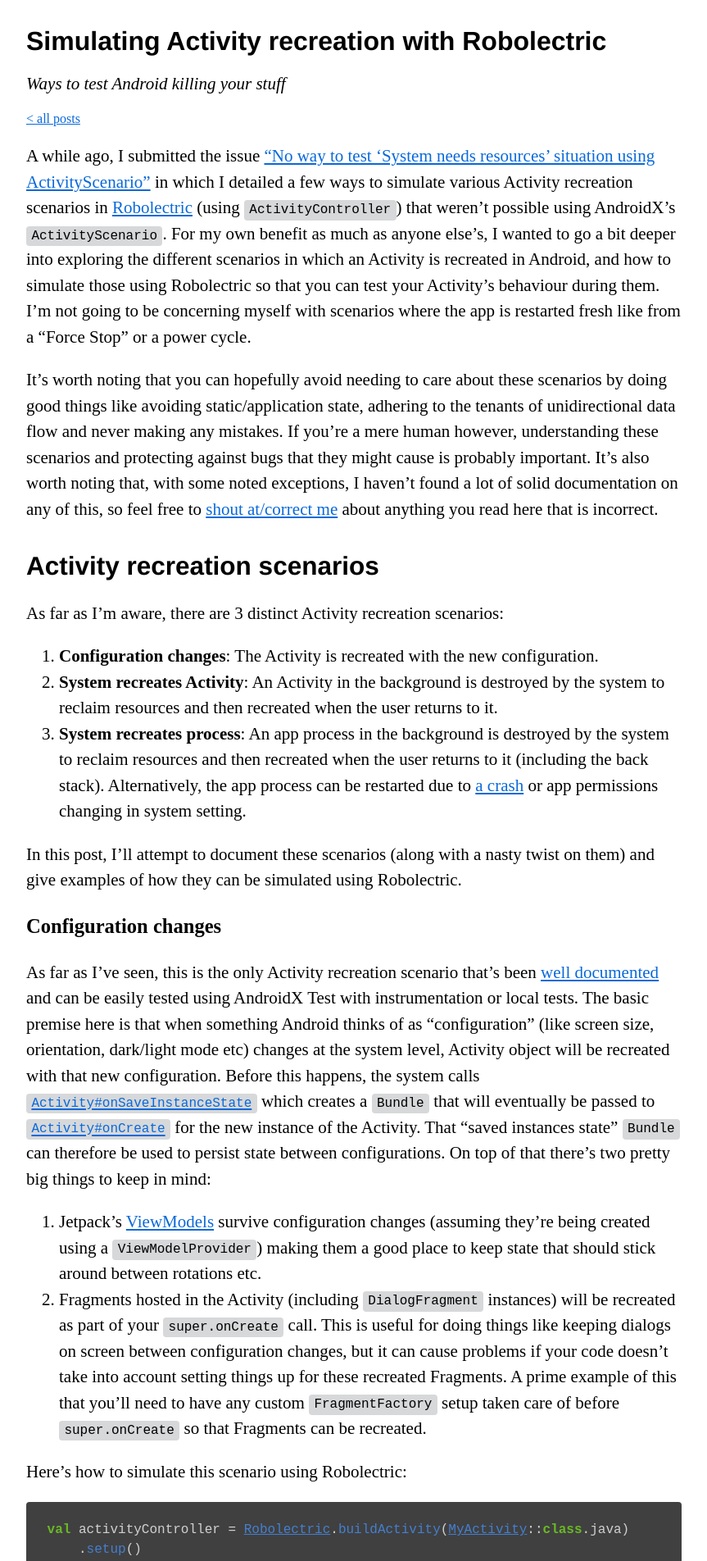
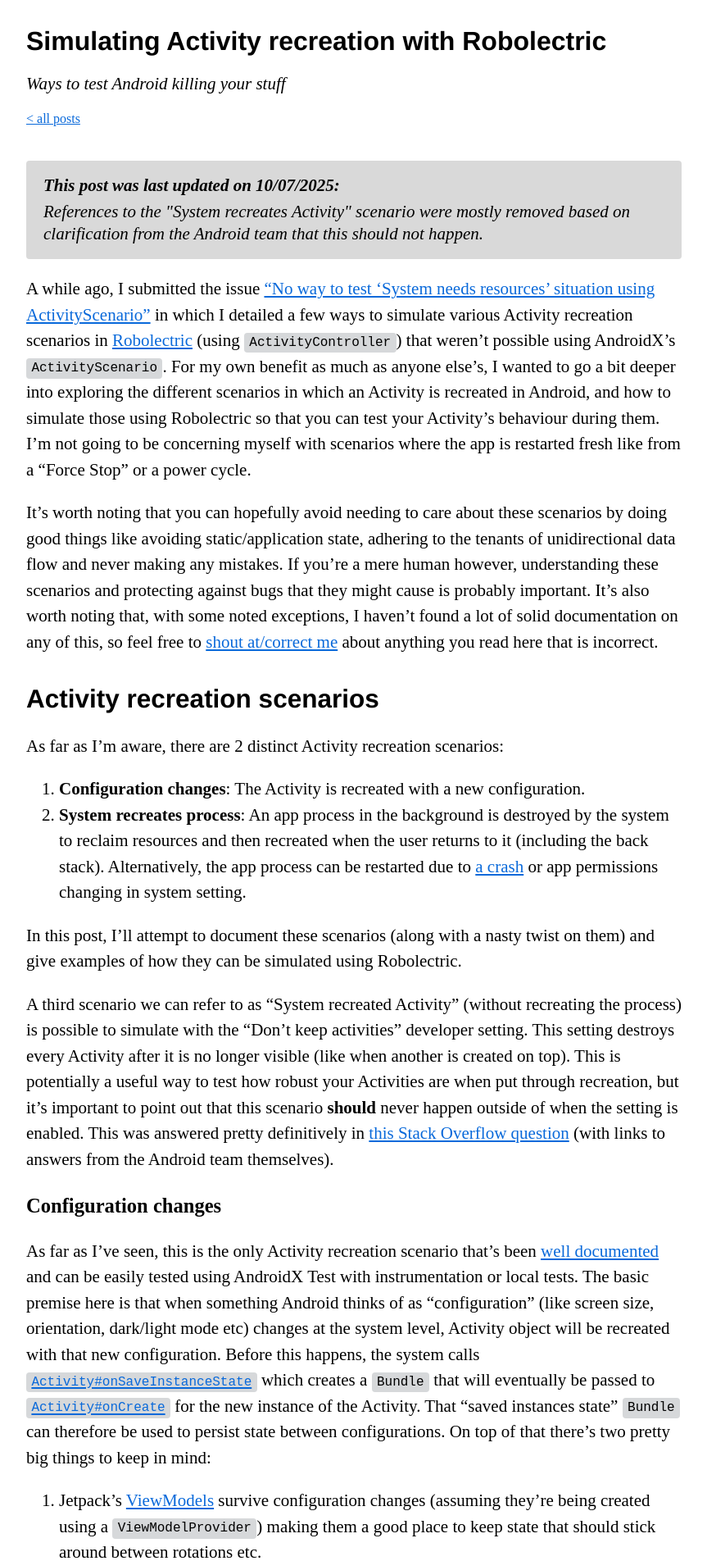
Before and after one commit to seadowg/seadowg.github.com, a Jekyll site: the page built from _posts/2023-08-14-simulating-activity-recreation-with-robolectric.md, in a window 1280 px wide. Shown: the top 1904 px of the page at 82% size, without its empty margins (208-1071 px from the left). Built offline with Jekyll 4.4.1, drawn with Linux system fonts in a browser that asks for light colours; some of the changed text lies outside the part shown.

Commit message:
Update activity recreation post

````diff
--- a/_layouts/post.html
+++ b/_layouts/post.html
@@ -78,6 +78,21 @@
         font-size: 21px;
       }
 
+      .edit-section {
+        font-style: italic;
+        margin-top: 2em;
+        font-size: 21px;
+        line-height: 1.3em;
+        background: rgb(217, 217, 217);
+        padding: 0.8em 1em;
+        border-radius: 4px;
+      }
+
+      .edit-title {
+        font-weight: bold;
+        margin-bottom: 0.2em;
+      }
+
       img {
         border-radius: 0.5%;
       }
@@ -125,6 +140,12 @@
         {{ page.description | markdownify }}
       </div>
       <a href="/posts.html">< all posts</a href>
+      {% if page.edit_date %}
+        <div class="edit-section">
+          <div class="edit-title">This post was last updated on {{ page.edit_date }}:</div>
+          <div>{{ page.edit_reason }}</div>
+        </div>
+      {% endif %}
       <div class="contents">
         {{ content }}
       </div>
--- a/_posts/2023-08-14-simulating-activity-recreation-with-robolectric.md
+++ b/_posts/2023-08-14-simulating-activity-recreation-with-robolectric.md
@@ -2,6 +2,8 @@
 layout: post
 title:  "Simulating Activity recreation with Robolectric"
 description: "Ways to test Android killing your stuff"
+edit_date: "10/07/2025"
+edit_reason: "References to the \"System recreates Activity\" scenario were mostly removed based on clarification from the Android team that this should not happen."
 ---
 
 A while ago, I submitted the issue ["No way to test 'System needs resources' situation using ActivityScenario"](https://github.com/android/android-test/issues/1825){:target="_blank"} in which I detailed a few ways to simulate various Activity recreation scenarios in [Robolectric](https://robolectric.org){:target="_blank"} (using `ActivityController`) that weren't possible using AndroidX's `ActivityScenario`. For my own benefit as much as anyone else's, I wanted to go a bit deeper into exploring the different scenarios in which an Activity is recreated in Android, and how to simulate those using Robolectric so that you can test your Activity's behaviour during them. I'm not going to be concerning myself with scenarios where the app is restarted fresh like from a "Force Stop" or a power cycle.
@@ -10,13 +12,14 @@ It's worth noting that you can hopefully avoid needing to care about these scena
 
 ## Activity recreation scenarios
 
-As far as I'm aware, there are 3 distinct Activity recreation scenarios:
+As far as I'm aware, there are 2 distinct Activity recreation scenarios:
 
-1. **Configuration changes**: The Activity is recreated with the new configuration.
-2. **System recreates Activity**: An Activity in the background is destroyed by the system to reclaim resources and then recreated when the user returns to it.
-3. **System recreates process**: An app process in the background is destroyed by the system to reclaim resources and then recreated when the user returns to it (including the back stack). Alternatively, the app process can be restarted due to [a crash](/2022/10/24/crash-test.html){:target="_blank"} or app permissions changing in system setting.
+1. **Configuration changes**: The Activity is recreated with a new configuration.
+2. **System recreates process**: An app process in the background is destroyed by the system to reclaim resources and then recreated when the user returns to it (including the back stack). Alternatively, the app process can be restarted due to [a crash](/2022/10/24/crash-test.html){:target="_blank"} or app permissions changing in system setting.
 
 In this post, I'll attempt to document these scenarios (along with a nasty twist on them) and give examples of how they can be simulated using Robolectric.
+
+A third scenario we can refer to as "System recreated Activity" (without recreating the process) is possible to simulate with the "Don't keep activities" developer setting. This setting destroys every Activity after it is no longer visible (like when another is created on top). This is potentially a useful way to test how robust your Activities are when put through recreation, but it's important to point out that this scenario **should** never happen outside of when the setting is enabled. This was answered pretty definitively in [this Stack Overflow question](https://stackoverflow.com/questions/68778910/when-does-android-destroy-activity-without-destroying-the-entire-process) (with links to answers from the Android team themselves).
 
 ### Configuration changes
 
@@ -40,33 +43,6 @@ val activityScenario = ActivityScenario.launch(MyActivity::class.java)
 activityScenario.recreate()
 ```
 
-### System recreates Activity
-
-This can happen if the system wants to reclaim resources (most likely memory) used by an Activity in the background that's been paused/stopped. My understanding (or guess) is that this would only happen if Android wants to reclaim resources from a current "foreground" (on screen) app as it can just destroy the whole process (and then restart them as we'll explore later) for apps in the background. It's easy enough to force this behaviour whenever an Activity is paused by enabling the ["Don't keep Activities" setting in Developer settings](https://developer.android.com/studio/debug/dev-options#apps){:target="_blank"}.
-
-Like with [configuration changes](#configuration-changes), `onSaveInstanceState` can be used to retain state throughout this recreation and Fragments are recreated. A big difference however is that ViewModel instances do not survive. I'd imagine this is to allow whatever memory they consume to be reclaimed. To avoid clumsily passing state between your Activity and ViewModels so that it can be retained as part of the `onSaveInstanceState` `Bundle`, Jetpack provides a [Saved State module](https://developer.android.com/topic/libraries/architecture/viewmodel/viewmodel-savedstate){:target="_blank"} that hides all that from you.
-
-Because the `ActivityContoller` and `ActivityScenario` `recreate` methods are implemented in such a way that ViewModels are retained (like during [configuration changes](#configuration-changes)), we can't use it to simulate this scenario. Fortunately though, `ActivityController` does give us enough control of the lifecycle to do it ourselves:
-
-```kotlin
-val initial = Robolectric.buildActivity(MyActivity::class.java)
-    .setup()
-val outState = Bundle()
-initial.saveInstanceState(outState)
-    .pause()
-    .stop()
-    .destroy()
-
-val recreated = Robolectric.buildActivity(MyActivity::class.java)
-    .setup(outState)
-```
-
-The subtle difference from our [configuration changes](#configuration-changes) example is that we're manually destroying the Activity while retrieving it's saved instance state and then creating a new `ActivityController` with that saved instance state. This will give us a new Activity that uses the old Activity's saved instance state, but will not have access to the old ViewModels. As you might have guessed, an Activity's `FragmentManager` state is persisted as part of the saved instance state bundle, so we also get recreated Fragments here.
-
-It isn't possible to write a test like this using `ActivityScenario`: we can tear down the Activity under test with `ActivityScenario#moveToState` and even use `ActivityScenario#onActivity` to cheekily poke `Activity#onSaveInstanceState`, but we have no way of passing that instance state to a new instance of the Activity (a large part of the earlier mentioned [issue](https://github.com/android/android-test/issues/1825){:target="_blank"}).
-
-
-
 ### System recreates process
 
 As mentioned earlier, Android will occasionally destroy app processes in the background to reclaim memory. This probably happens more than you realize according to [dontkillmyapp.com](https://dontkillmyapp.com){:target="_blank"}. When this happens, the app's process and current back stack is destroyed (with corresponding `Activity#onSaveInstanceState` calls) and then both are recreated when the user navigates back to the app. Because the back stack is recreated, we do again get to keep our saved instance state `Bundle` and our Fragments, but we'll lose ViewModels and any "process" level state (Java `static` or state we've attached to the Android `Application`). You can force this behaviour to happen whenever you switch between apps (the one now in the background will be destroyed) using the ["Background process limit" setting in Developer settings](https://developer.android.com/studio/debug/dev-options#apps){:target="_blank"}.
@@ -88,11 +64,11 @@ val recreated = Robolectric.buildActivity(MyActivity::class.java)
     .setup(outState)
 ```
 
-As you might have spotted, this is identical to our [system recreates Activity](#system-recreates-activity) example with the addition of `resetProcess` between our Activity destruction and creation. It's also probably obvious but still worth pointing out that implementing a realistic version of `resetProcess` is always going to be challenging as you might not be aware of every piece static state in your app. I'd definitely suggest putting your app through this scenario manually in an emulator or a test device to discover any problematic state you might have.
+It's probably obvious, but still worth pointing out that implementing a realistic version of `resetProcess` is always going to be challenging as you might not be aware of every piece of static state in your app. I'd definitely suggest putting your app through this scenario manually in an emulator or a test device to discover any problematic state you might have.
 
 ## Activity results
 
-You forgot about [`Activity#startActivityForResult`](https://developer.android.com/reference/android/app/Activity#startActivityForResult(android.content.Intent,%20int)){:target="_blank"} right? Although it shouldn't cause you any problems during [configuration changes](#configuration-changes), it can add some real headaches to the [system recreates Activity](#system-recreates-activity) and [system recreates process](#system-recreates-process) scenarios. Imagine that `MyActivity` from our examples starts another Activity `ResultActivity` for result. Android could destroy `MyActivity` to reclaim resources while `ResultActivity` is visible, or it might even destroy the whole process if the user navigates away. When `ResultActivity` returns the result after either of these scenarios, `onActivityResult` will be called after `MyActivity#onCreate` is called during recreation which might get you in trouble if you're loading state you expected to have ready already or if you have something important in `Activity#onResume`. Again, we can fortunately simulate this with some (arguably far nastier) Robolectric:
+You forgot about [`Activity#startActivityForResult`](https://developer.android.com/reference/android/app/Activity#startActivityForResult(android.content.Intent,%20int)){:target="_blank"} right? Although it shouldn't cause you any problems during [configuration changes](#configuration-changes), it can add some real headaches to the [system recreates process](#system-recreates-process) scenario. Imagine that `MyActivity` from our examples starts another Activity `ResultActivity` for result. Android could destroy the whole process if the user navigates away. When `ResultActivity` returns the result after this, `onActivityResult` will be called after `MyActivity#onCreate` is called during recreation which might get you in trouble if you're loading state you expected to have ready already or if you have something important in `Activity#onResume`. Again, we can fortunately simulate this with some (arguably far nastier) Robolectric:
 
 ```kotlin
 val initial = Robolectric.buildActivity(MyActivity::class.java)
@@ -125,7 +103,7 @@ recreated.resume()
         .topActivityResumed(true)
 ```
 
-Here we have to manually execute the lifecycle steps that `ActivityController#setup` was handling for us so that we can simulate the result being received (via `ShadowActivity#receiveResult`) between `postCreate` and `onResume`. Like with the examples before, we can simulate the [system recreates process](#system-recreates-process) version of this by inserting our `resetProcess` call before recreating the Activity.
+Here we have to manually execute the lifecycle steps that `ActivityController#setup` was handling for us so that we can simulate the result being received (via `ShadowActivity#receiveResult`) between `postCreate` and `onResume`.
 
 As far as I'm aware, the lifecycle steps and their ordering would be the same here if you opted to use the new [Activity Results API](https://developer.android.com/training/basics/intents/result#launch){:target="_blank"} instead of using the now deprecated `startActivityForResult`/`onActivityResult` directly (which you should if you can).
 
````
Also changed, not shown: other parts of _posts/2023-08-14-simulating-activity-recreation-with-robolectric.md (+2 -0 lines).
